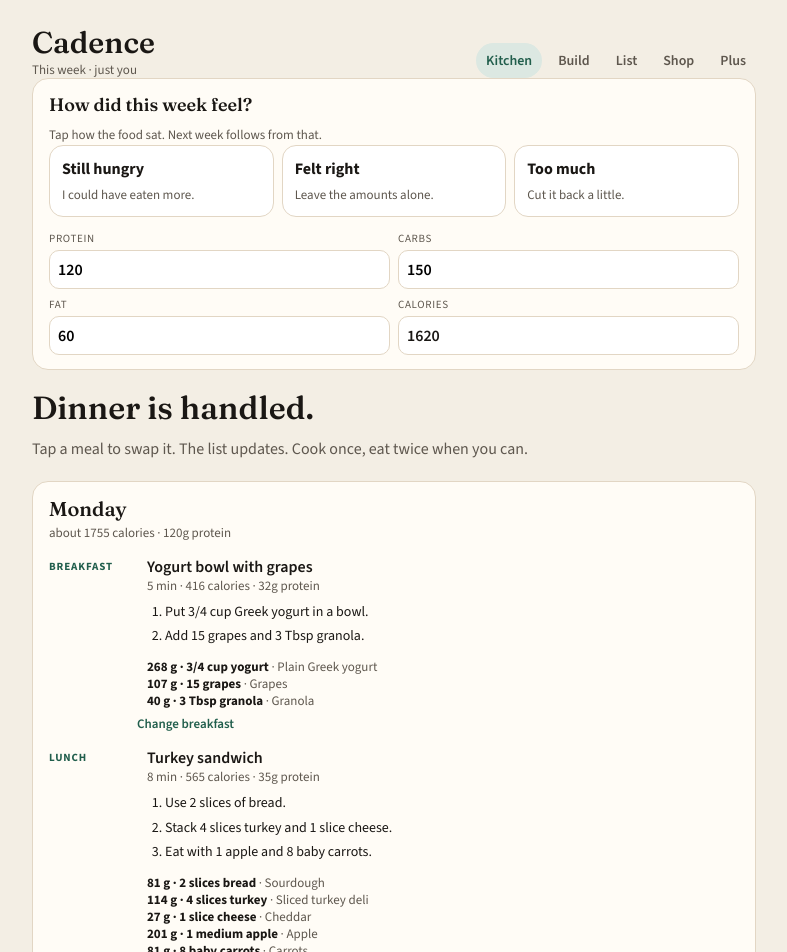
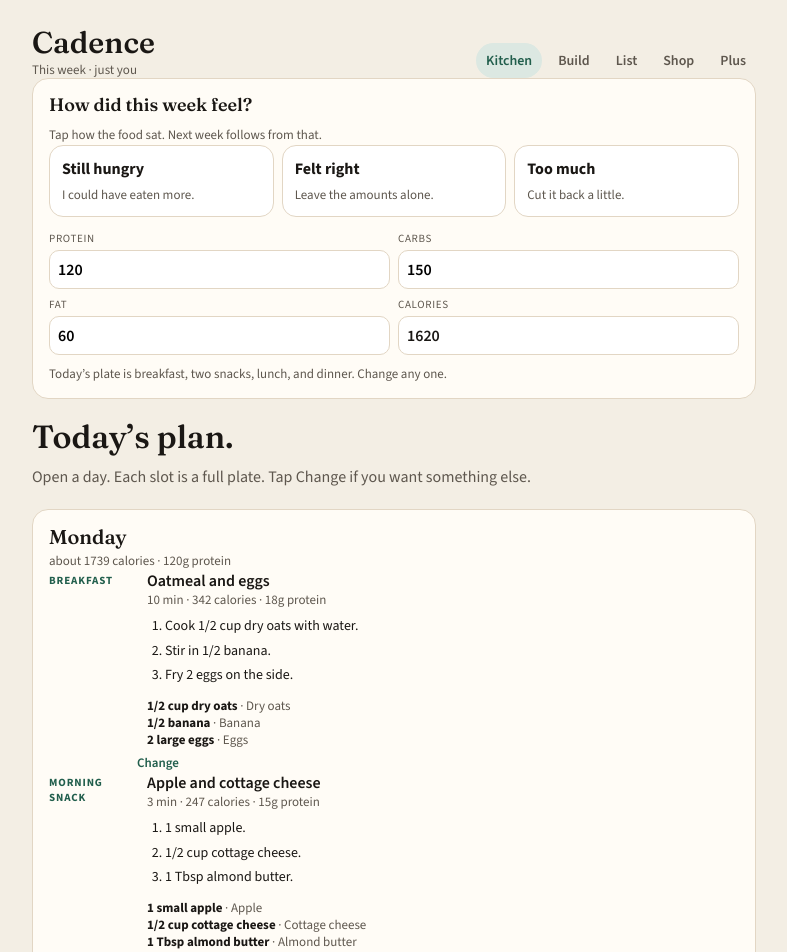
Before and after one commit to gcovarrubias23-5/cadence-web, a React (Vite) app: page / in a window 1280 px wide. Shown: the top 952 px of the page, without its empty margins (246-1033 px from the left). Built offline with nearby package versions, Linux system fonts and the light colour scheme.

Commit message:
Kitchen reads like a daily plan: five slots, tap to swap

```diff
--- a/src/App.jsx
+++ b/src/App.jsx
@@ -2,9 +2,10 @@ import { useEffect, useMemo, useState } from 'react'
 import {
   DEFAULT_WEEK,
   WEEK_LABEL,
+  SLOTS,
   mealOf,
   optionsFor,
-} from './catalog.js'
+} from './plan.js'
 import {
   DEFAULT_MARKS,
   dayTotals,
@@ -28,12 +29,13 @@ const TABS = [
 ]
 
 function hydrate(picks) {
-  return picks.map((row) => ({
-    ...row,
-    breakfast: mealOf(row.breakfast),
-    lunch: mealOf(row.lunch),
-    dinner: mealOf(row.dinner),
-  }))
+  return picks.map((row) => {
+    const day = { ...row }
+    SLOTS.forEach((slot) => {
+      day[slot.id] = mealOf(row[slot.id])
+    })
+    return day
+  })
 }
 
 export default function App() {
@@ -46,7 +48,8 @@ export default function App() {
   const [picks, setPicks] = useState(() => {
     try {
       const saved = localStorage.getItem('cadence.week')
-      return saved ? JSON.parse(saved) : DEFAULT_WEEK
+      const parsed = saved ? JSON.parse(saved) : DEFAULT_WEEK
+      return parsed[0]?.snack1 ? parsed : DEFAULT_WEEK
     } catch {
       return DEFAULT_WEEK
     }
@@ -157,13 +160,14 @@ export default function App() {
             <div className="kcal-readout">{Math.round(goal.kcal)}</div>
           </div>
         </div>
+        <p className="note">Today’s plate is breakfast, two snacks, lunch, and dinner. Change any one.</p>
       </section>
 
       {tab === 'week' && (
         <>
           <section className="hero">
-            <h1>Dinner is handled.</h1>
-            <p>Tap a meal to swap it. The list updates. Cook once, eat twice when you can.</p>
+            <h1>Today’s plan.</h1>
+            <p>Open a day. Each slot is a full plate. Tap Change if you want something else.</p>
           </section>
           {DAYS.map((d) => {
             const open = openDay === d.id
@@ -179,10 +183,15 @@ export default function App() {
                   </span>
                 </button>
                 {open && (
-                  <div className="meals">
-                    <MealSlot label="Breakfast" meal={d.breakfast} factor={factor} onChange={() => setPicking({ dayId: d.id, slot: 'breakfast', current: pickRow.breakfast })} />
-                    <MealSlot label="Lunch" meal={d.lunch} factor={factor} onChange={() => setPicking({ dayId: d.id, slot: 'lunch', current: pickRow.lunch })} />
-                    <MealSlot label="Dinner" meal={d.dinner} factor={factor} onChange={() => setPicking({ dayId: d.id, slot: 'dinner', current: pickRow.dinner })} />
+                  <div className="plan-list">
+                    {SLOTS.map((slot) => (
+                      <div className="plan-slot" key={slot.id}>
+                        <Meal label={slot.label} meal={d[slot.id]} factor={factor} />
+                        <button className="change" type="button" onClick={() => setPicking({ dayId: d.id, slot: slot.id, current: pickRow[slot.id] })}>
+                          Change
+                        </button>
+                      </div>
+                    ))}
                   </div>
                 )}
               </article>
@@ -195,17 +204,17 @@ export default function App() {
         <>
           <section className="hero">
             <h1>Build the week.</h1>
-            <p>Tap any meal to swap it. Start over if you want the original week back.</p>
+            <p>Five slots a day. Tap one to swap it.</p>
             <button className="btn" type="button" onClick={resetWeek}>Use the starter week</button>
           </section>
           {picks.map((row) => (
             <article className="card" key={row.id}>
               <h3 className="day-name">{row.day}</h3>
-              {['breakfast', 'lunch', 'dinner'].map((slot) => {
-                const meal = mealOf(row[slot])
+              {SLOTS.map((slot) => {
+                const meal = mealOf(row[slot.id])
                 return (
-                  <button key={slot} className="pick-row" type="button" onClick={() => setPicking({ dayId: row.id, slot, current: row[slot] })}>
-                    <span className="meal-label">{slot}</span>
+                  <button key={slot.id} className="pick-row" type="button" onClick={() => setPicking({ dayId: row.id, slot: slot.id, current: row[slot.id] })}>
+                    <span className="meal-label">{slot.label}</span>
                     <span>{meal.name}</span>
                     <span className="qty">Change</span>
                   </button>
@@ -276,31 +285,13 @@ export default function App() {
             <h1>Want next week written for you?</h1>
             <p>After you say how this week felt, Plus can draft the next seven days. You can still swap meals.</p>
           </section>
-          <div className="price-grid">
-            <article className="card price">
-              <p className="plan-kicker">Free</p>
-              <h3>$0</h3>
-              <ul className="features"><li>This week of food</li><li>Swap any meal</li><li>The Sunday question</li></ul>
-            </article>
-            <article className="card price featured">
-              <p className="plan-kicker">Plus</p>
-              <h3>$13<span>/mo</span></h3>
-              <p className="fine">or $99 for the year</p>
-              <ul className="features">
-                <li>A new week when you answer</li>
-                <li>Photos so you know what dinner looks like</li>
-                <li>More swaps that keep protein honest</li>
-              </ul>
-              <button className="btn" type="button" onClick={() => alert('Payments are not live. Nothing will be charged.')}>Plus is not live yet</button>
-            </article>
-          </div>
         </>
       )}
 
       {picking && (
         <div className="sheet" onClick={() => setPicking(null)}>
           <div className="sheet-card" onClick={(e) => e.stopPropagation()}>
-            <p className="plan-kicker">Change {picking.slot}</p>
+            <p className="plan-kicker">Change this slot</p>
             <h2>What do you want instead?</h2>
             {optionsFor(picking.slot).map((meal) => (
               <button
@@ -317,15 +308,6 @@ export default function App() {
           </div>
         </div>
       )}
-    </div>
-  )
-}
-
-function MealSlot({ label, meal, factor, onChange }) {
-  return (
-    <div>
-      <Meal label={label} meal={meal} factor={factor} />
-      <button className="change" type="button" onClick={onChange}>Change {label.toLowerCase()}</button>
     </div>
   )
 }
```
